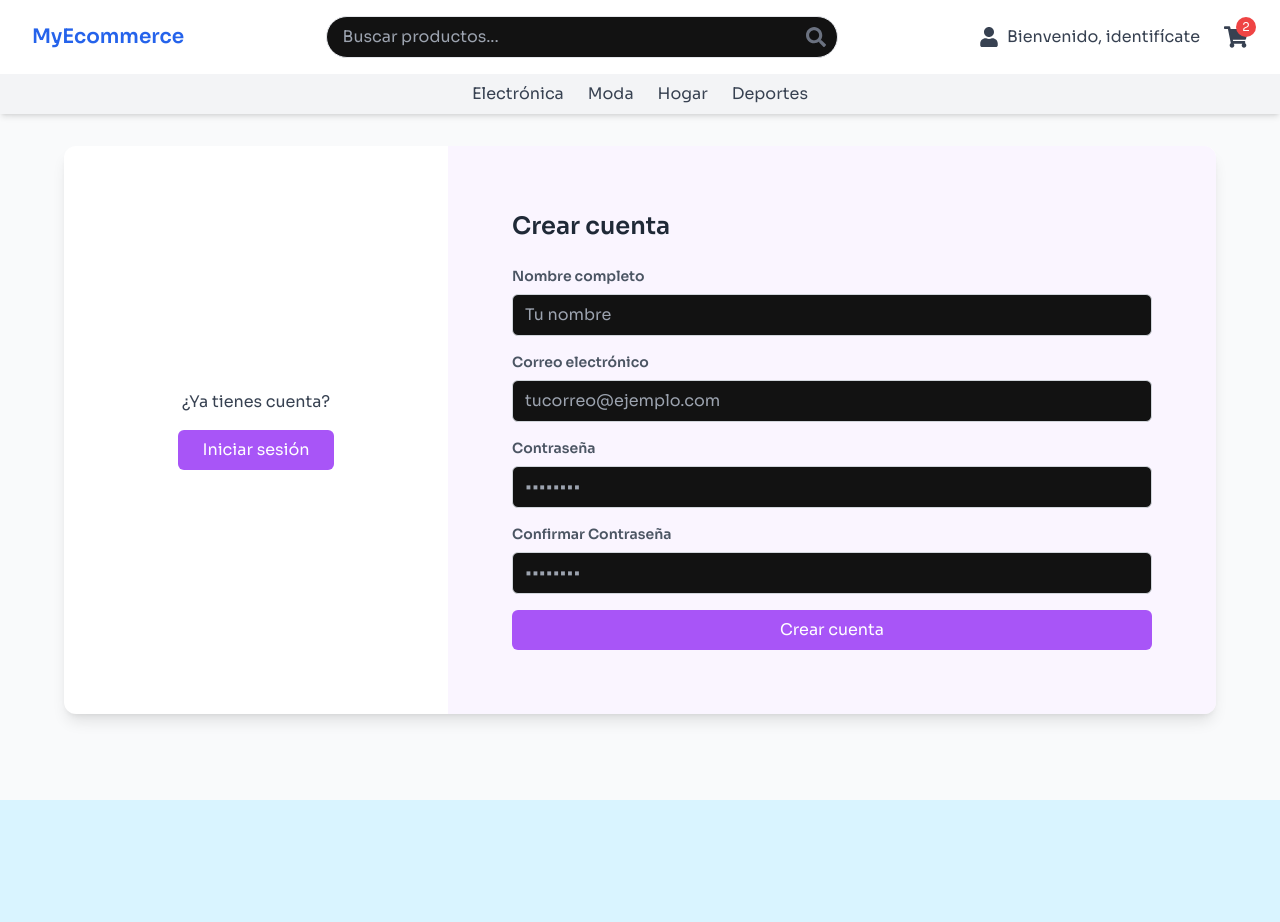
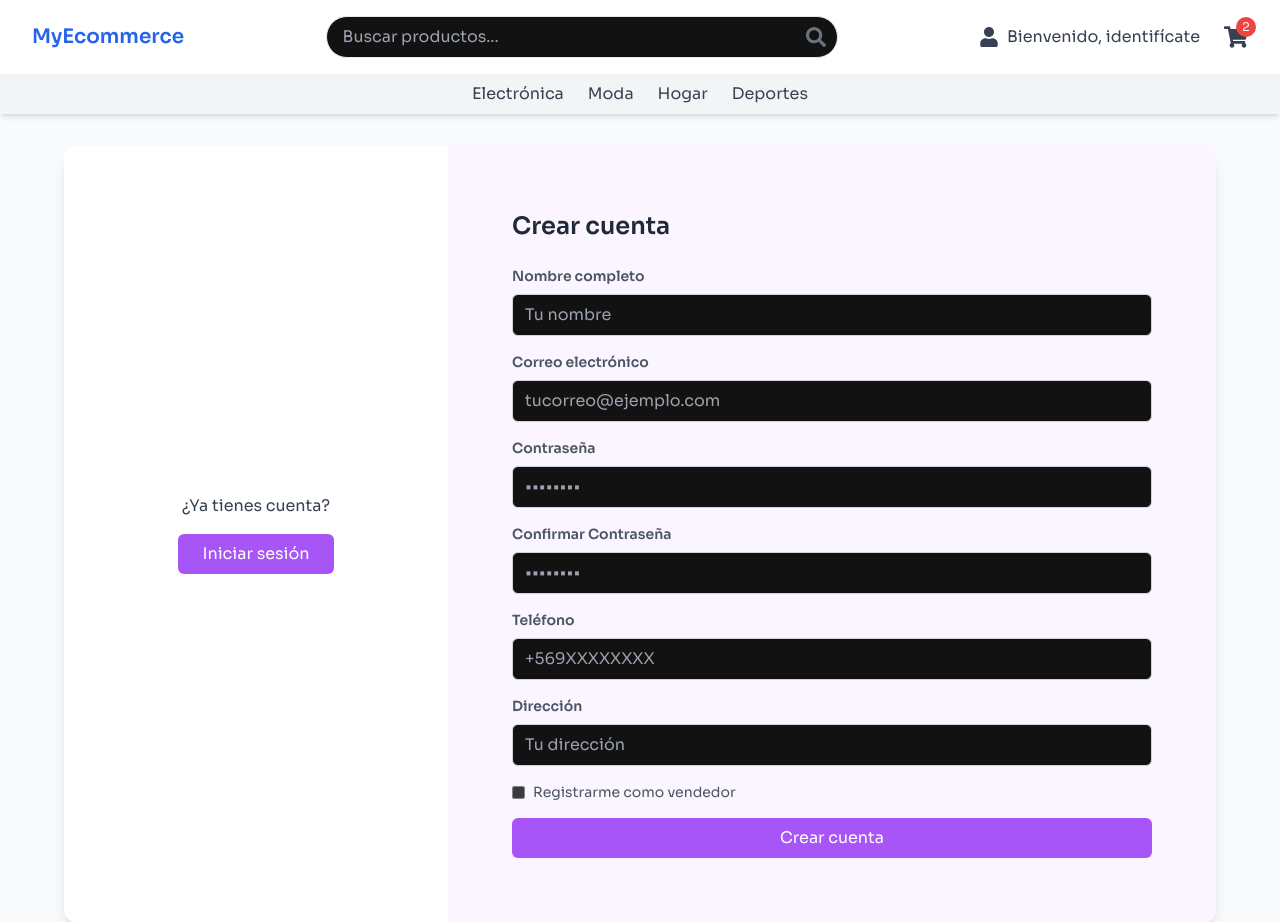
Before and after one commit to camm53/proyecto_god_front, a React (Vite) app: page /login in a window 1280 px wide. Both pictures are taken after a click on the button "Crear cuenta". Before the commit the page ends 800 px from the top, so only its background shows below. Built offline with nearby package versions, Linux system fonts and the light colour scheme.

Commit message:
registro funcional

```diff
--- a/src/components/Register.jsx
+++ b/src/components/Register.jsx
@@ -1,10 +1,60 @@
-import React from 'react';
+import React, { useState } from "react";
+import { useNavigate } from "react-router-dom";
+import api from "/api";
 
 const Register = () => {
+  const navigate = useNavigate();
+
+  // Estados para los campos del formulario
+  const [nombre, setNombre] = useState("");
+  const [email, setEmail] = useState("");
+  const [contrasena, setContrasena] = useState("");
+  const [confirmPassword, setConfirmPassword] = useState("");
+  const [telefono, setTelefono] = useState("");
+  const [direccion, setDireccion] = useState("");
+  const [esVendedor, setEsVendedor] = useState(false);
+  const [error, setError] = useState("");
+  const [mensaje, setMensaje] = useState("");
+
+  const handleSubmit = async (event) => {
+    event.preventDefault();
+    setError("");
+    setMensaje("");
+
+    // Validar que las contraseñas coincidan
+    if (contrasena !== confirmPassword) {
+      setError("Las contraseñas no coinciden.");
+      return;
+    }
+
+    // Construir el objeto usuario con el rol según el checkbox
+    const usuarioData = {
+      nombre,
+      email,
+      contrasena,
+      telefono,
+      direccion,
+      rol: esVendedor ? "VENDEDOR" : "CLIENTE",
+    };
+
+    try {
+      const response = await api.post("/usuarios", usuarioData);
+      console.log("Respuesta de registro:", response.data);
+      setMensaje("Registro exitoso. Ahora puedes iniciar sesión.");
+      // Redirigir o limpiar el formulario, según lo requieras
+      // navigate("/login");
+    } catch (err) {
+      console.error("Error en el registro:", err);
+      setError(err.response?.data?.message || "Error al registrar el usuario.");
+    }
+  };
+
   return (
     <div className="w-full p-8">
       <h2 className="text-2xl font-bold text-gray-800 mb-6">Crear cuenta</h2>
-      <form>
+      {error && <p className="text-red-500 mb-4">{error}</p>}
+      {mensaje && <p className="text-green-500 mb-4">{mensaje}</p>}
+      <form onSubmit={handleSubmit}>
         <div className="mb-4">
           <label htmlFor="name" className="block text-sm font-semibold text-gray-600 mb-2">
             Nombre completo
@@ -12,8 +62,11 @@ const Register = () => {
           <input
             type="text"
             id="name"
+            value={nombre}
+            onChange={(e) => setNombre(e.target.value)}
             className="w-full border border-gray-300 rounded-md px-3 py-2 focus:outline-none focus:border-purple-500"
             placeholder="Tu nombre"
+            required
           />
         </div>
         <div className="mb-4">
@@ -23,8 +76,11 @@ const Register = () => {
           <input
             type="email"
             id="email"
+            value={email}
+            onChange={(e) => setEmail(e.target.value)}
             className="w-full border border-gray-300 rounded-md px-3 py-2 focus:outline-none focus:border-purple-500"
             placeholder="tucorreo@ejemplo.com"
+            required
           />
         </div>
         <div className="mb-4">
@@ -34,8 +90,11 @@ const Register = () => {
           <input
             type="password"
             id="password"
+            value={contrasena}
+            onChange={(e) => setContrasena(e.target.value)}
             className="w-full border border-gray-300 rounded-md px-3 py-2 focus:outline-none focus:border-purple-500"
             placeholder="••••••••"
+            required
           />
         </div>
         <div className="mb-4">
@@ -45,9 +104,50 @@ const Register = () => {
           <input
             type="password"
             id="confirmPassword"
+            value={confirmPassword}
+            onChange={(e) => setConfirmPassword(e.target.value)}
             className="w-full border border-gray-300 rounded-md px-3 py-2 focus:outline-none focus:border-purple-500"
             placeholder="••••••••"
+            required
           />
+        </div>
+        <div className="mb-4">
+          <label htmlFor="telefono" className="block text-sm font-semibold text-gray-600 mb-2">
+            Teléfono
+          </label>
+          <input
+            type="text"
+            id="telefono"
+            value={telefono}
+            onChange={(e) => setTelefono(e.target.value)}
+            className="w-full border border-gray-300 rounded-md px-3 py-2 focus:outline-none focus:border-purple-500"
+            placeholder="+569XXXXXXXX"
+          />
+        </div>
+        <div className="mb-4">
+          <label htmlFor="direccion" className="block text-sm font-semibold text-gray-600 mb-2">
+            Dirección
+          </label>
+          <input
+            type="text"
+            id="direccion"
+            value={direccion}
+            onChange={(e) => setDireccion(e.target.value)}
+            className="w-full border border-gray-300 rounded-md px-3 py-2 focus:outline-none focus:border-purple-500"
+            placeholder="Tu dirección"
+          />
+        </div>
+        <div className="mb-4 flex items-center">
+          <input
+            type="checkbox"
+            id="esVendedor"
+            checked={esVendedor}
+            onChange={(e) => setEsVendedor(e.target.checked)}
+            className="mr-2"
+          />
+          <label htmlFor="esVendedor" className="text-sm text-gray-600">
+            Registrarme como vendedor
+          </label>
         </div>
         <button
           type="submit"
```
